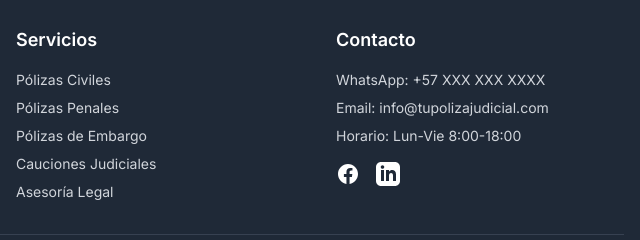
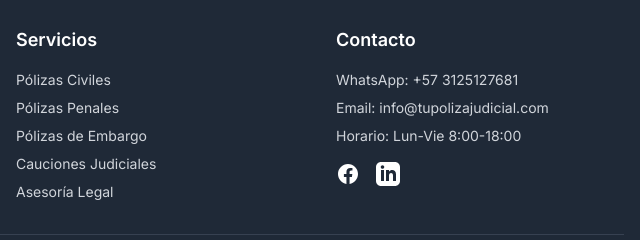
Before and after one commit to weymar-vargas-c/tupolizajudicial, a plain HTML site: page index.html in a window 1280 px wide. Shown: the part 4284-4524 px from the top of the page, 640-1280 px from the left. Drawn offline with nearby package versions, Linux system fonts and the light colour scheme.

Commit message:
ajuste numero de celular en footer

```diff
--- a/index.html
+++ b/index.html
@@ -762,7 +762,7 @@
                     <div>
                         <h4 class="text-lg font-semibold mb-4">Contacto</h4>
                         <ul class="text-gray-300 text-sm space-y-2">
-                            <li>WhatsApp: +57 XXX XXX XXXX</li>
+                            <li>WhatsApp: +57 3125127681</li>
                             <li>Email: info@tupolizajudicial.com</li>
                             <li>Horario: Lun-Vie 8:00-18:00</li>
                         </ul>
```
